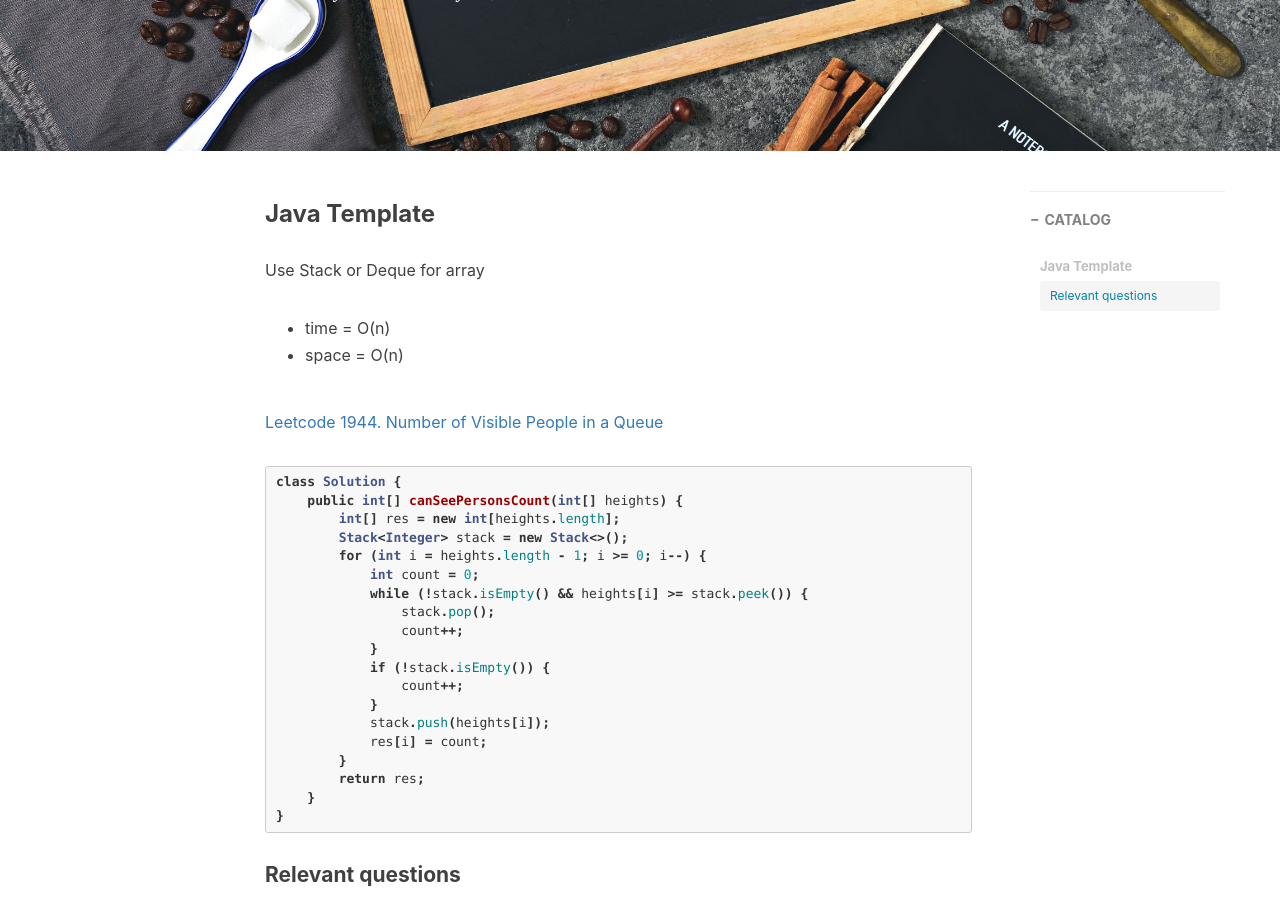
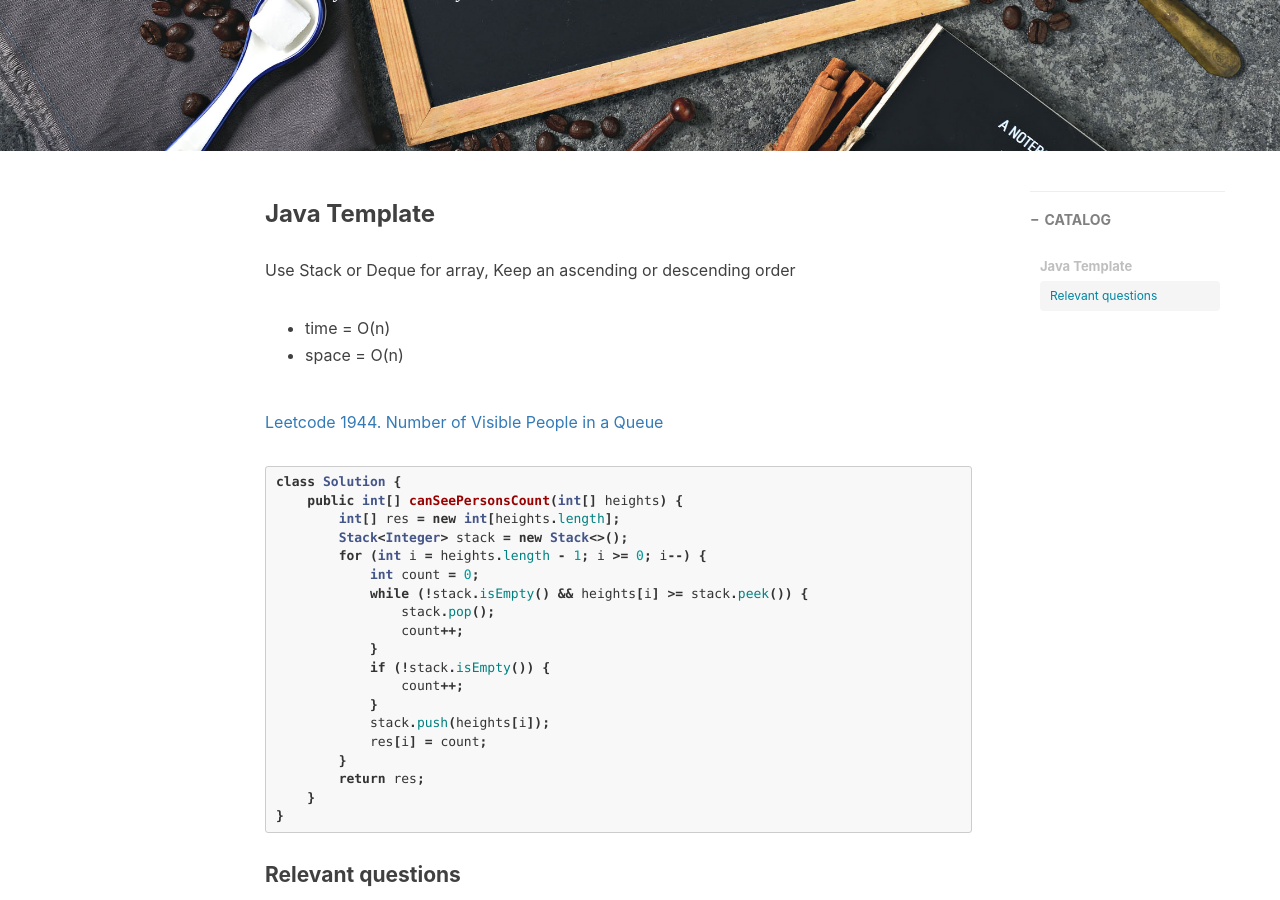
Before and after one commit to ly16/ly16.github.io, a Jekyll site: the page built from _posts/2021-07-30-leetcode-monotonicStack-template.md, in a window 1280 px wide and 900 px high, scrolled down 432 px. Built offline with Jekyll 4.4.1, drawn with Linux system fonts in a browser that asks for light colours; nearby versions of some CDN libraries; comment, search, counter and statistics services are not loaded.

Commit message:
Update 2021-07-30-leetcode-monotonicStack-template.md

```diff
--- a/_posts/2021-07-30-leetcode-monotonicStack-template.md
+++ b/_posts/2021-07-30-leetcode-monotonicStack-template.md
@@ -12,7 +12,7 @@ tags:
 ---
 
 ### Java Template
-Use Stack or Deque for array
+Use Stack or Deque for array, Keep an ascending or descending order
 
 - time = O(n)
 - space = O(n)
@@ -45,4 +45,3 @@ class Solution {
 * https://leetcode.com/problems/number-of-visible-people-in-a-queue/
 * https://leetcode.com/problems/next-greater-element-ii/
 * https://leetcode.com/problems/largest-rectangle-in-histogram/
-*
```
